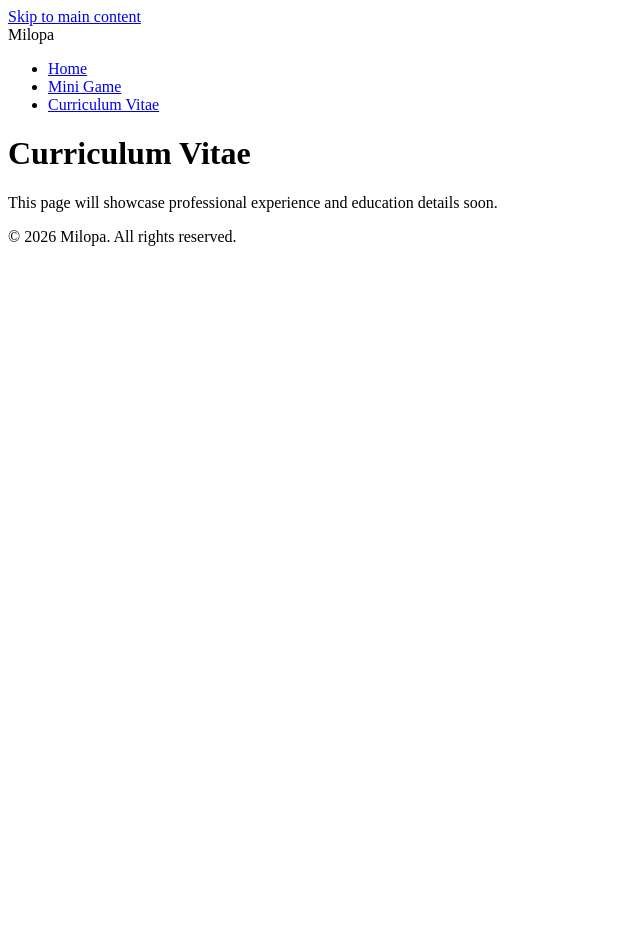
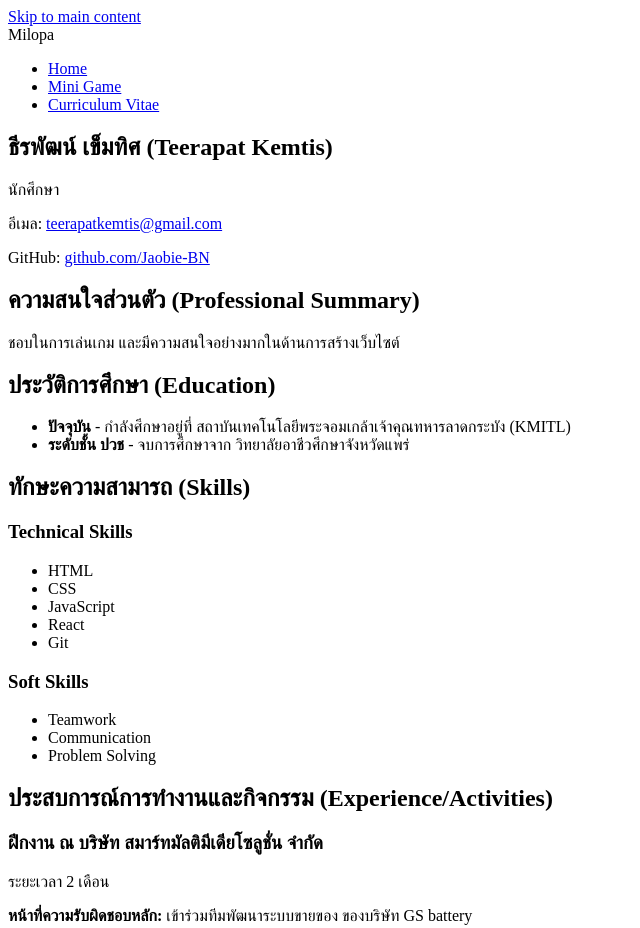
Before and after one commit to Jaobie-BN/personal-website-project-WS, a plain HTML site: page cv.html in a window 1280 px wide. Shown: the top 928 px of the page, without its empty margins (0-640 px from the left). Before the commit the page ends 800 px from the top, so only its background shows below. Drawn offline with Linux system fonts and the light colour scheme.

Commit message:
add content cv page

```diff
--- a/cv.html
+++ b/cv.html
@@ -26,11 +26,84 @@
     </header>
 
     <main id="main-content">
-      <h1>Curriculum Vitae</h1>
-      <p>
-        This page will showcase professional experience and education details
-        soon.
-      </p>
+      <article class="cv-container">
+        <header class="cv-header">
+          <h1>ธีรพัฒน์ เข็มทิศ (Teerapat Kemtis)</h1>
+          <p class="title">นักศึกษา</p>
+          <div class="contact-info">
+            <p>
+              อีเมล:
+              <a href="mailto:teerapatkemtis@gmail.com"
+                >teerapatkemtis@gmail.com</a
+              >
+            </p>
+            <p>
+              GitHub:
+              <a
+                href="https://github.com/Jaobie-BN"
+                target="_blank"
+                rel="noopener noreferrer"
+                >github.com/Jaobie-BN</a
+              >
+            </p>
+          </div>
+        </header>
+
+        <section id="summary">
+          <h2>ความสนใจส่วนตัว (Professional Summary)</h2>
+          <p>ชอบในการเล่นเกม และมีความสนใจอย่างมากในด้านการสร้างเว็บไซต์</p>
+        </section>
+
+        <section id="education">
+          <h2>ประวัติการศึกษา (Education)</h2>
+          <ul>
+            <li>
+              <strong>ปัจจุบัน</strong> - กำลังศึกษาอยู่ที่
+              สถาบันเทคโนโลยีพระจอมเกล้าเจ้าคุณทหารลาดกระบัง (KMITL)
+            </li>
+            <li>
+              <strong>ระดับชั้น ปวช</strong> - จบการศึกษาจาก
+              วิทยาลัยอาชีวศึกษาจังหวัดแพร่
+            </li>
+          </ul>
+        </section>
+
+        <section id="skills">
+          <h2>ทักษะความสามารถ (Skills)</h2>
+          <div class="skills-grid">
+            <div class="skill-group">
+              <h3>Technical Skills</h3>
+              <ul>
+                <li>HTML</li>
+                <li>CSS</li>
+                <li>JavaScript</li>
+                <li>React</li>
+                <li>Git</li>
+              </ul>
+            </div>
+            <div class="skill-group">
+              <h3>Soft Skills</h3>
+              <ul>
+                <li>Teamwork</li>
+                <li>Communication</li>
+                <li>Problem Solving</li>
+              </ul>
+            </div>
+          </div>
+        </section>
+
+        <section id="experience">
+          <h2>ประสบการณ์การทำงานและกิจกรรม (Experience/Activities)</h2>
+          <div class="experience-item">
+            <h3>ฝึกงาน ณ บริษัท สมาร์ทมัลติมีเดียโซลูชั่น จำกัด</h3>
+            <p class="duration">ระยะเวลา 2 เดือน</p>
+            <p>
+              <strong>หน้าที่ความรับผิดชอบหลัก:</strong>
+              เข้าร่วมทีมพัฒนาระบบขายของ ของบริษัท GS battery
+            </p>
+          </div>
+        </section>
+      </article>
     </main>
 
     <footer>
```
